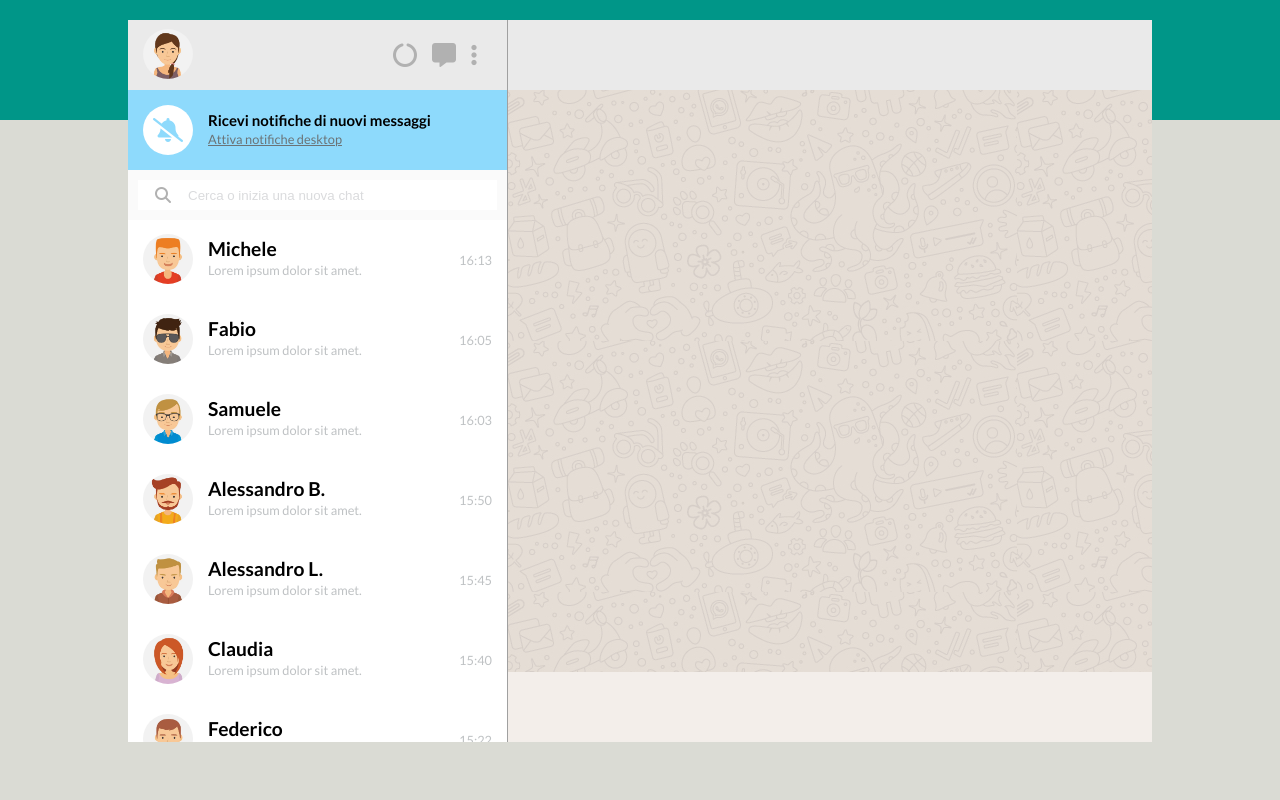
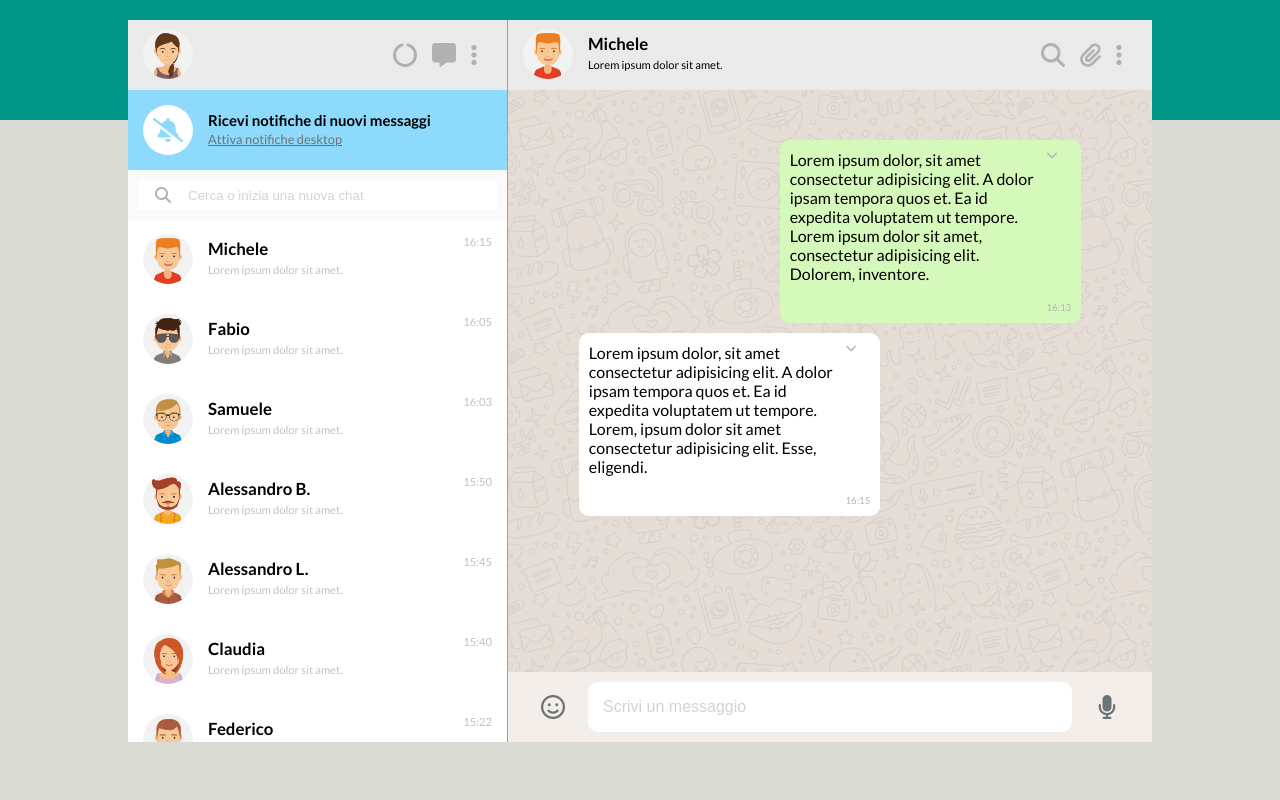
Before and after one commit to Alex-Sibiriu/html-css-boolzapp, a plain HTML site: page index.html in a window 1280 px wide. Drawn offline with Linux system fonts and the light colour scheme.

Commit message:
[add] Content to Right Column

```diff
--- a/assets/css/style.css
+++ b/assets/css/style.css
@@ -93,6 +93,29 @@ a {
   color: var(--icons-write-bar);
 }
 
+input {
+  height: 100%;
+  border: none;
+}
+
+::-webkit-input-placeholder { /* WebKit browsers (Safari, Google Chrome, Opera 15+) */
+  color: lightgray;
+}
+
+:-moz-placeholder { /* Mozilla Firefox 4 to 18 */
+ color: lightgray;
+ opacity: 1;
+}
+
+::-moz-placeholder { /* Mozilla Firefox 19+ */
+ color: lightgray;
+ opacity: 1;
+}
+
+:-ms-input-placeholder { /* Internet Explorer 10+ */
+ color: lightgray;
+}
+
 /*******************************************
   MAIN
 *******************************************/
@@ -117,7 +140,7 @@ a {
 /***************
   LEFT COLUMN
 ***************/
-.l-col .top-bar i {
+.menu-icons i {
   color: var(--icons-top-bar);
   margin-right: 15px;
 }
@@ -160,24 +183,7 @@ a {
 }
 
 .l-col .search-bar input {
-  height: 100%;
   width: calc(100% - 50px);
-  border: none;
-}
-
-.search-bar ::-webkit-input-placeholder { /* WebKit browsers (Safari, Google Chrome, Opera 15+) */
-  color: #DADBDD;
-}
-.search-bar :-moz-placeholder { /* Mozilla Firefox 4 to 18 */
- color: #DADBDD;
- opacity: 1;
-}
-.search-bar ::-moz-placeholder { /* Mozilla Firefox 19+ */
- color: #DADBDD;
- opacity: 1;
-}
-.search-bar :-ms-input-placeholder { /* Internet Explorer 10+ */
- color: #DADBDD;
 }
 
 /* CONTACT LIST */
@@ -186,10 +192,11 @@ a {
   overflow-y: scroll;
 }
 
+
+/* TODO:Aggiungere bordi */
 .contact-list .latest-msg .row {
   height: 80px;
   background-color: white;
-  font-size: .8rem;
   cursor: pointer;
 }
 
@@ -197,9 +204,11 @@ a {
   background-color: whitesmoke;
 }
 
-.contact-list .latest-msg .row .user-name {
+.contact-list .latest-msg .row .user-name,
+.dx-col .user-name {
   margin-left: 15px;
   line-height: 1.3rem;
+  font-size: .7rem;
 }
 
 .contact-list .latest-msg .user-name .msg-preview {
@@ -208,20 +217,65 @@ a {
 
 .contact-list .latest-msg .msg-hour {
   justify-self: flex-end;
+  align-self: flex-start;
   color: var(--txt-prev-msg);
+  font-size: .7rem;
 }
 
-/* RIGHT COLUMN */
+/***************
+  RIGHT COLUMN
+***************/
 .msg-box {
   height: calc(100% - (var(--top-bar-h) * 2));
   background-image: url('../img/mine.jpg');
   overflow-y: scroll;
+  padding: 50px 11%;
 }
 
+.msg-box .msg-balloon {
+  width: 60%;
+  margin-bottom: 10px;
+  border-radius: 10px;
+  background-color: white;
+}
+
+.msg-box .msg-balloon > p {
+  padding-bottom: 30px;
+}
+
+.msg-balloon.send {
+  background-color: var(--bg-send-msg);
+  align-self: flex-end;
+}
+
+.msg-balloon .msg-options {
+  font-size: .6rem;
+  color: var(--icons-top-bar);
+}
+
+.msg-balloon .msg-options i {
+  font-size:  .7rem;
+}
+
+/* TEXT BAR */
 .txt-bar {
   height: var(--top-bar-h);
   background-color: var(--bg-txt-bar);
 }
+
+.txt-bar .emoji,
+.txt-bar .voice {
+  width: 70px;
+  color: var(--icons-write-bar);
+}
+
+.txt-bar input {
+  width: calc(100% - 140px);
+  padding: 15px;
+  border-radius: 10px;
+  font-size: 1rem;
+}
+
 
 
 
@@ -263,6 +317,10 @@ a {
     height: calc(100% - var(--top-bar-h));
   }
 
+  .msg-box {
+    padding: 50px 6%;
+  }
+
 }
 
 
@@ -273,7 +331,10 @@ a {
   MOBILE
 **************/
 @media (max-width: 541px) {
-  .l-col {
+  .l-col,
+  .menu-icons,
+  .txt-bar .emoji,
+  .txt-bar .voice {
     display: none;
   }
 
@@ -281,4 +342,20 @@ a {
     width: 100%;
   }
 
+  .msg-box .msg-balloon {
+    width: 75%;
+  }
+
+  .msg-box .msg-balloon > p {
+    padding-bottom: 15px;
+  }
+
+  .dx-col .txt-bar {
+    padding: 10px 20px;
+  }
+
+  .txt-bar input {
+    width: 100%;
+  }
+
 }
--- a/index.html
+++ b/index.html
@@ -79,7 +79,7 @@
               </div>
             </div>
             <div class="col msg-hour">
-              <p>16:13</p>
+              <p>16:15</p>
             </div>
           </div>
           <!-- /Contact 1 -->
@@ -212,15 +212,65 @@
 
     <!-- RIGHT COLUMN -->
     <div class="col dx-col">
-      <div class="top-bar d-flex">
 
+      <!-- Top Bar -->
+      <div class="top-bar padding-s d-flex jc-between">
+
+        <!-- User Info -->
+        <div class="user-info d-flex item-center">
+          <div class="col user-img">
+            <img class="circle-form" src="assets/img/avatar_1.jpg" alt="User 1">
+          </div>
+          <div class="col user-name">
+            <h2>Michele</h2>
+            <p class="msg-preview">Lorem ipsum dolor sit amet.</p>
+          </div>
+        </div>
+        <!-- /User Info -->
+
+        <!-- Icon's Tool -->
+        <div class="menu-icons d-flex item-center">
+          <i class="fa-solid fa-magnifying-glass"></i>
+          <i class="fa-solid fa-paperclip"></i>
+          <i class="fa-solid fa-ellipsis-vertical"></i>
+        </div>
+        <!-- /Icon's Tool -->
       </div>
-      <div class="msg-box">
+      <!-- /Top Bar -->
 
+      <div class="msg-box d-flex f-column">
+
+        <div class="msg-balloon send padding-xs d-flex">
+          <p>Lorem ipsum dolor, sit amet consectetur adipisicing elit. A dolor ipsam tempora quos et. Ea id expedita voluptatem ut tempore. Lorem ipsum dolor sit amet, consectetur adipisicing elit. Dolorem, inventore.</p>
+          <div class="msg-options d-flex f-column jc-between">
+            <i class="fa-solid fa-chevron-down"></i>
+            <p class="sending-time">16:13</p>
+          </div>
+        </div>
+
+        <div class="msg-balloon padding-xs d-flex">
+          <p>Lorem ipsum dolor, sit amet consectetur adipisicing elit. A dolor ipsam tempora quos et. Ea id expedita voluptatem ut tempore. Lorem, ipsum dolor sit amet consectetur adipisicing elit. Esse, eligendi.</p>
+          <div class="msg-options d-flex f-column jc-between">
+            <i class="fa-solid fa-chevron-down"></i>
+            <p class="sending-time">16:15</p>
+          </div>
+        </div>
       </div>
-      <div class="txt-bar d-flex">
 
+      <!-- Text Bar -->
+      <div class="txt-bar d-flex item-center padding-xs">
+
+        <div class="emoji d-flex jc-center">
+          <i class="fa-regular fa-face-smile"></i>
+        </div>
+
+        <input type="text" placeholder="Scrivi un messaggio">
+
+        <div class="voice d-flex jc-center">
+          <i class="fa-solid fa-microphone"></i>
+        </div>
       </div>
+      <!-- /Text Bar -->
     </div>
   </div>
 
```
